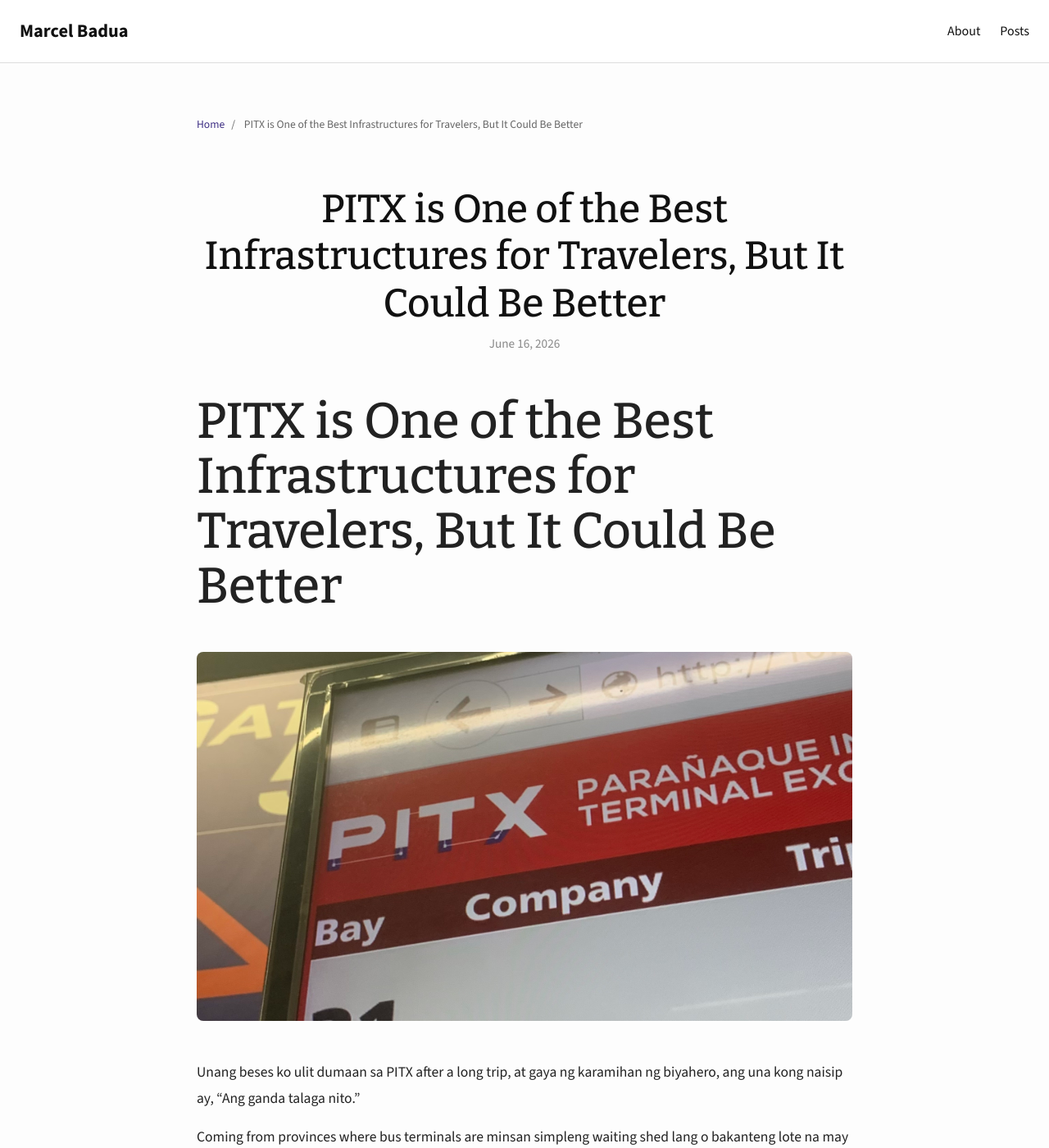
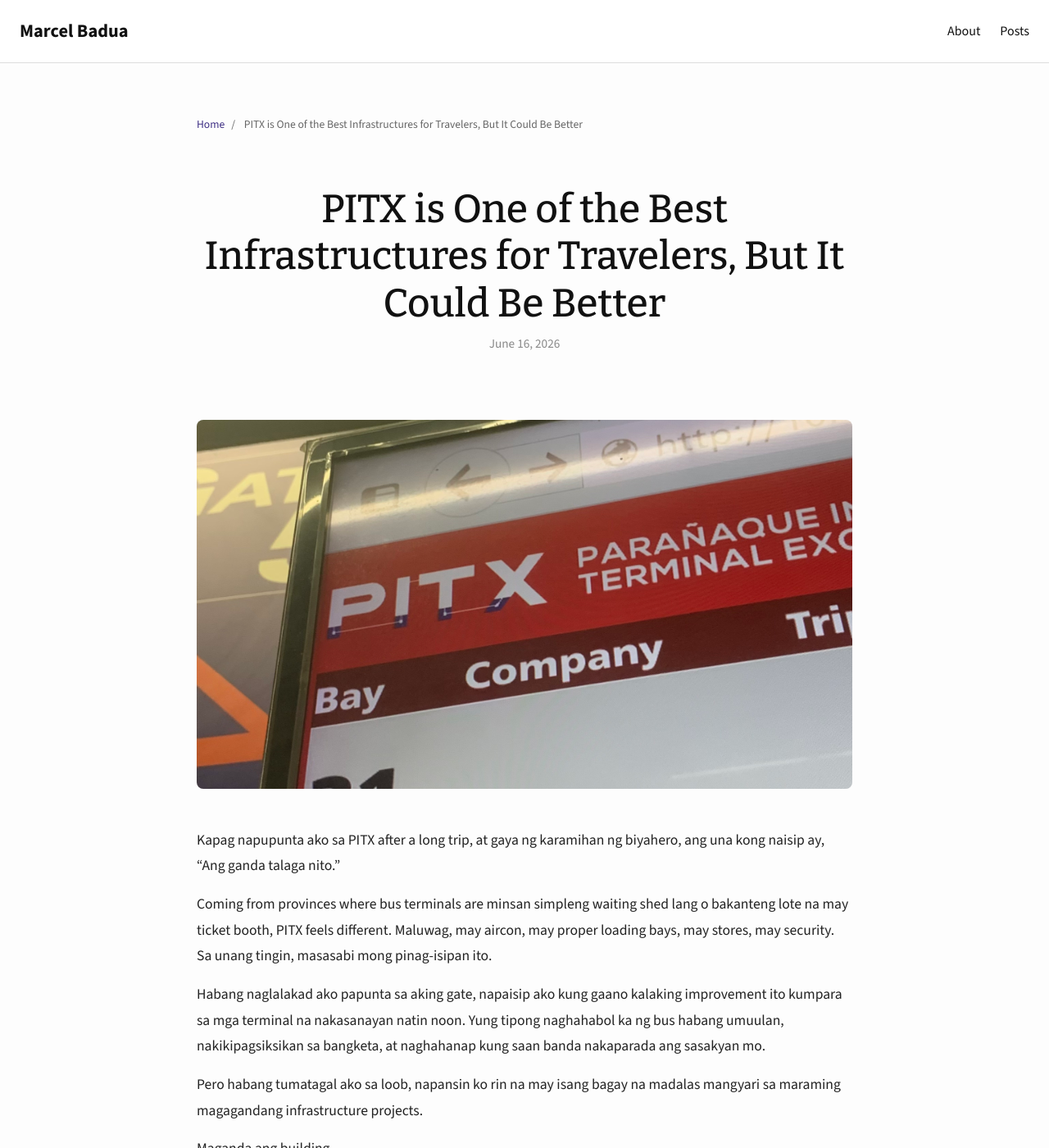
Before and after one commit to marcelbadua/marcelbadua.github.io, a Jekyll site: the page built from _posts/2026-06-16-pitx-human-first-architecture.markdown, in a window 1280 px wide and 1400 px high. Shown: the whole window at 82% size. Built offline with Jekyll 4.4.1, drawn with Linux system fonts in a browser that asks for light colours.

Commit message:
Revise introduction and narrative flow for PITX article
Revised introduction and improved flow of the narrative about PITX, enhancing the reader's experience.

```diff
--- a/_posts/2026-06-16-pitx-human-first-architecture.markdown
+++ b/_posts/2026-06-16-pitx-human-first-architecture.markdown
@@ -6,11 +6,9 @@
 excerpt: "PITX proves that world-class transport infrastructure is possible in the Philippines. But beyond impressive architecture, the next challenge is creating a more human-centered experience that improves crowd flow, navigation, and everyday travel."
 ---
 
-# PITX is One of the Best Infrastructures for Travelers, But It Could Be Better
-
 ![on screen schedule]({{ site.baseurl }}/assets/images/pitx.jpg)
 
-Unang beses ko ulit dumaan sa PITX after a long trip, at gaya ng karamihan ng biyahero, ang una kong naisip ay, "Ang ganda talaga nito."
+Kapag napupunta ako sa PITX after a long trip, at gaya ng karamihan ng biyahero, ang una kong naisip ay, "Ang ganda talaga nito."
 
 Coming from provinces where bus terminals are minsan simpleng waiting shed lang o bakanteng lote na may ticket booth, PITX feels different. Maluwag, may aircon, may proper loading bays, may stores, may security. Sa unang tingin, masasabi mong pinag-isipan ito.
 
```
